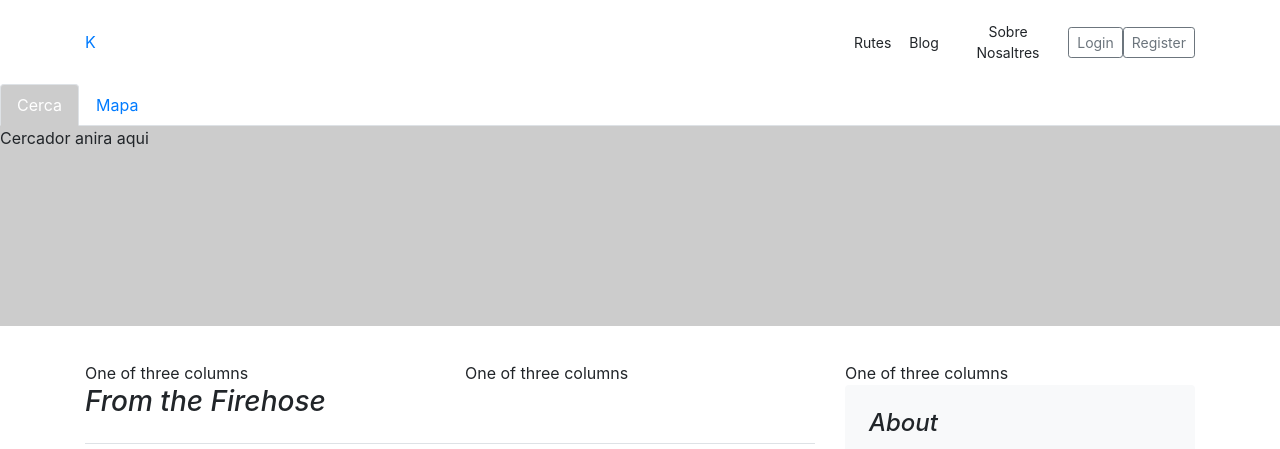
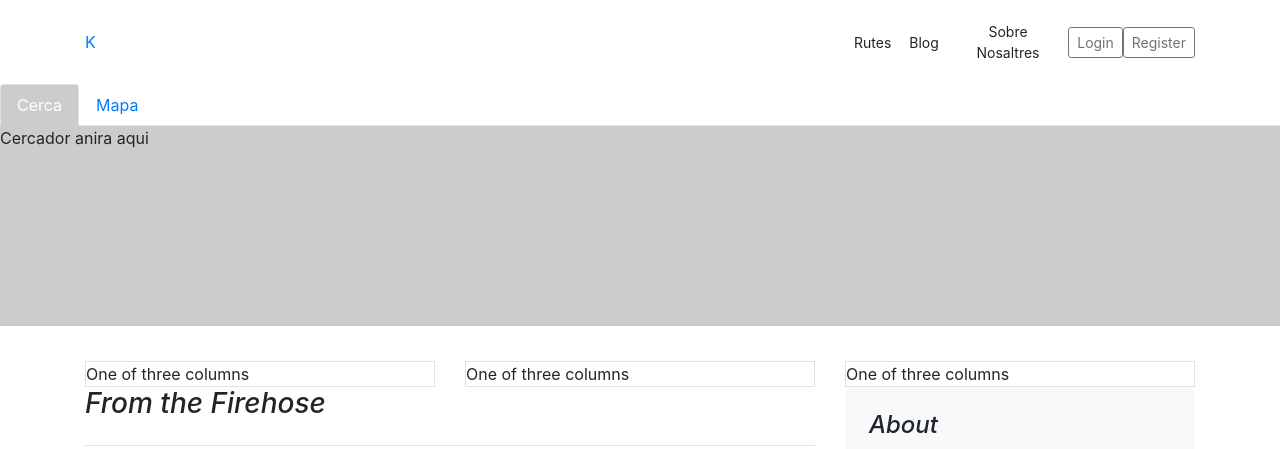
Before and after one commit to vrakob/viaferrata, a plain HTML site: page index.html in a window 1280 px wide. Shown: the top 449 px of the page. Drawn offline with nearby package versions, Linux system fonts and the light colour scheme.

Commit message:
Index updates

```diff
--- a/index.html
+++ b/index.html
@@ -57,13 +57,19 @@
 <div class="container">
   <div class="row">
     <div class="col-sm">
-      One of three columns
+      <div class="border">
+        One of three columns
+      </div>
     </div>
     <div class="col-sm">
-      One of three columns
+      <div class="border">
+        One of three columns
+      </div>
     </div>
     <div class="col-sm">
-      One of three columns
+      <div class="border">
+        One of three columns
+      </div>
     </div>
   </div>
 </div>
```
